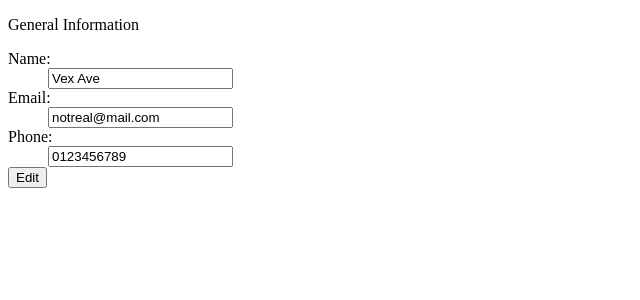
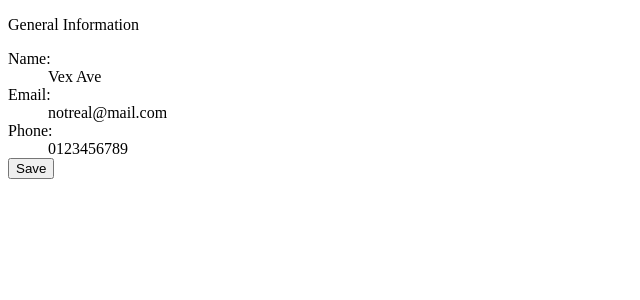
Before and after one commit to VexAve/odin-cv-application, a React (Vite) app: page / in a window 1280 px wide. Shown: the top 300 px of the page, without its empty margins (0-640 px from the left). Built offline with nearby package versions, Linux system fonts and the light colour scheme.

Commit message:
feat: implement handleClick on App for onClick prop

```diff
--- a/src/components/App.tsx
+++ b/src/components/App.tsx
@@ -1,6 +1,7 @@
 import '../styles/App.css'
 import type { EventObject } from '../types';
 import GeneralInformationSection from './GeneralInformationSection';
+import { useState } from 'react';
 import { useImmer } from 'use-immer';
 
 const generalInformationInitial = {
@@ -11,6 +12,7 @@ const generalInformationInitial = {
 
 function App() {
   const [generalInformation, updateGeneralInformation] = useImmer(generalInformationInitial);
+  const [isEditing, setIsEditing] = useState(false);
 
   function handleChange(e: EventObject, key: string) {
     updateGeneralInformation(draft => {
@@ -18,8 +20,17 @@ function App() {
     })
   }
 
+  function handleClick() {
+    setIsEditing(!isEditing);
+  }
+
   return <>
-    <GeneralInformationSection generalInformation={generalInformation} isEditing={true} onChange={handleChange} />
+    <GeneralInformationSection
+      generalInformation={generalInformation}
+      isEditing={isEditing}
+      onChange={handleChange}
+      onClick={handleClick}
+    />
   </>;
 }
 
```
